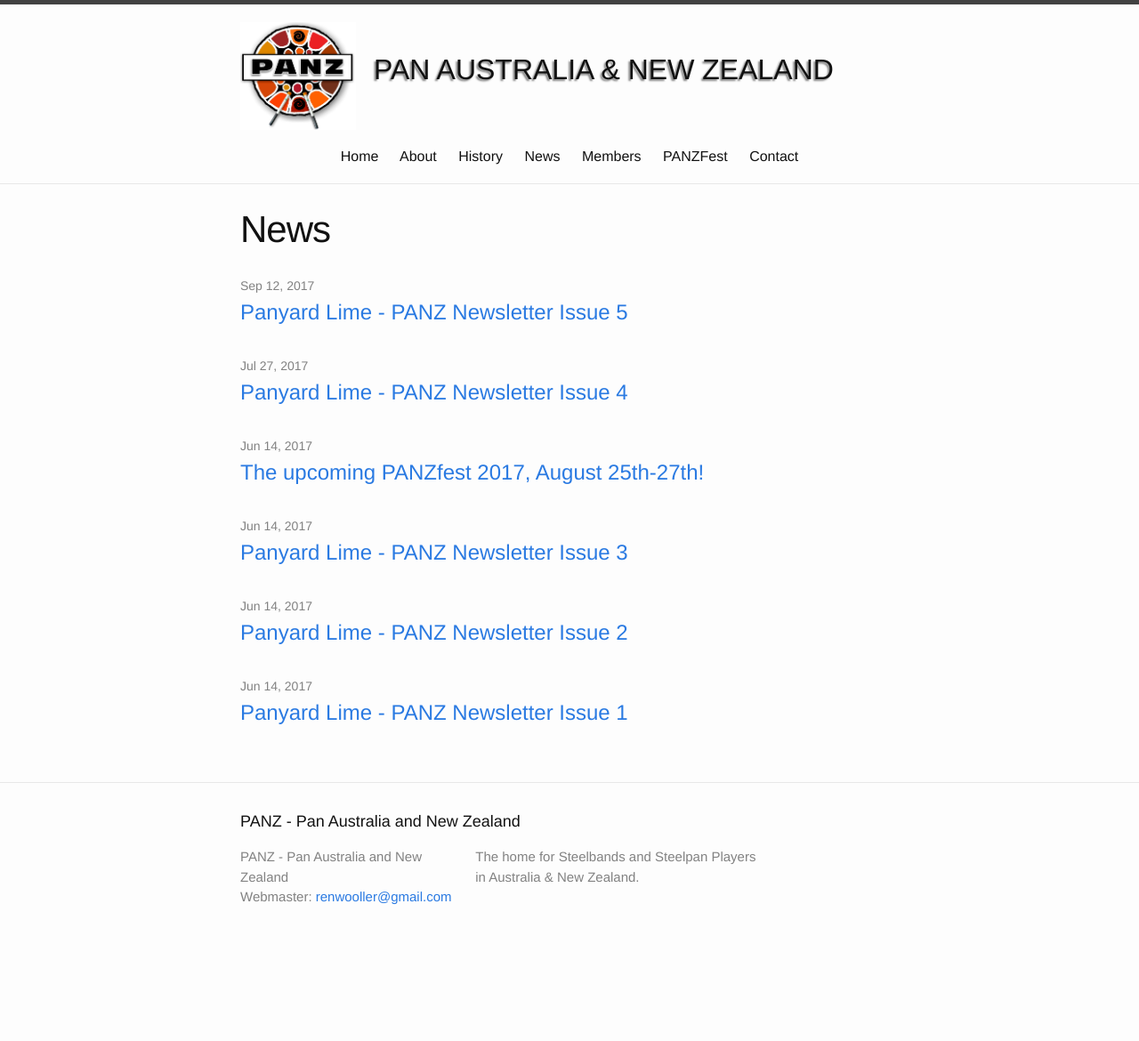
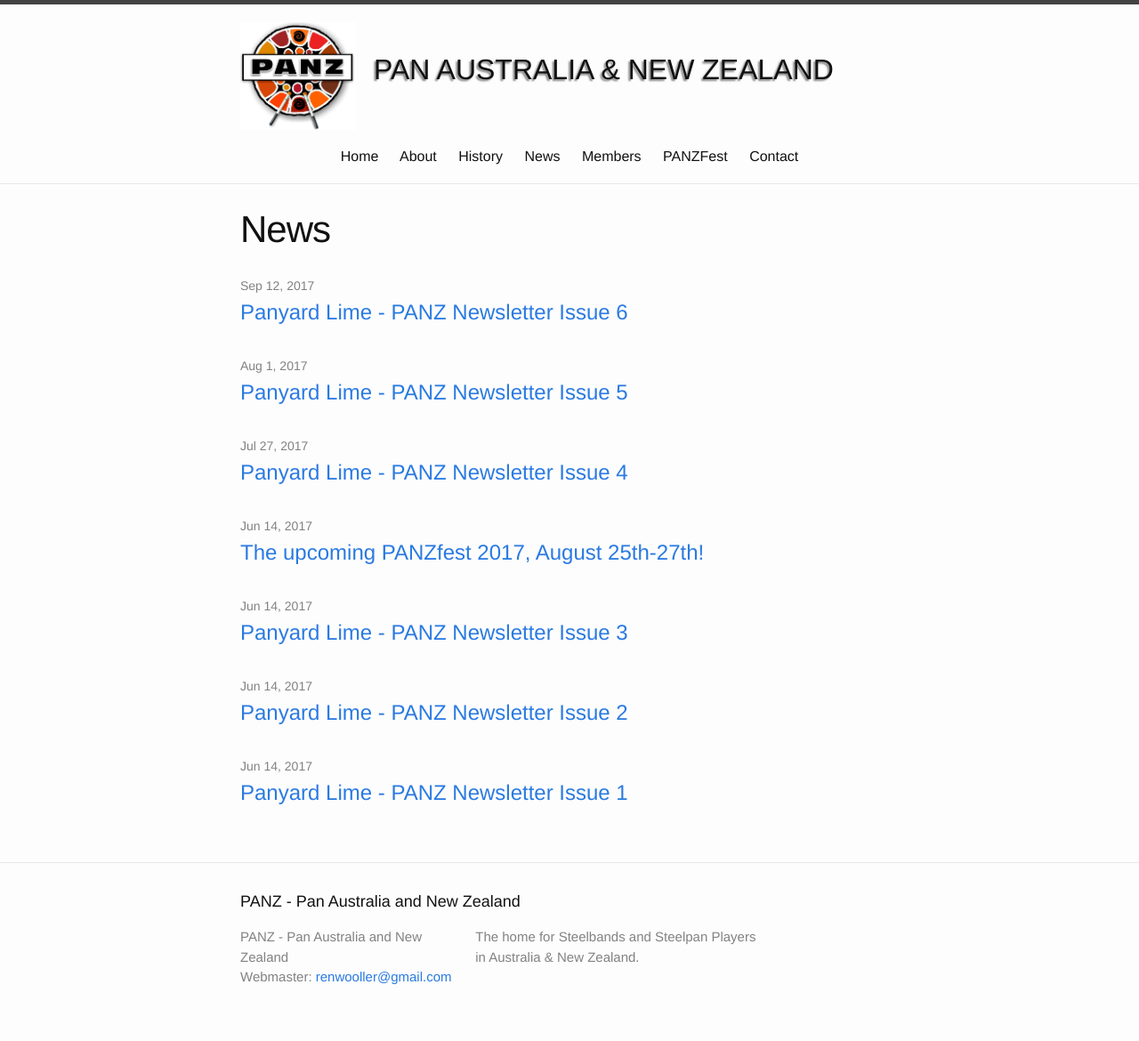
Before and after one commit to panzweb/panzweb.github.io, a Jekyll site: the page built from 2.news.markdown, in a window 1280 px wide. Shown: the whole page at 89% size. Built offline with Jekyll 4.4.1, drawn with Linux system fonts in a browser that asks for light colours; before the commit the page ends 1080 px from its top, so only the background shows below that.

Commit message:
Update 2.news.markdown

```diff
--- a/2.news.markdown
+++ b/2.news.markdown
@@ -10,7 +10,14 @@
     <li>
         <span class="post-meta">Sep 12, 2017</span>
         <h2>
-          <a class="post-link" href="http://mailchi.mp/d484088b6bd8/panyard-lime-6-panzfest-australian-steelband-festival-1087369">Panyard Lime - PANZ Newsletter Issue 5</a>
+          <a class="post-link" href="http://mailchi.mp/d484088b6bd8/panyard-lime-6-panzfest-australian-steelband-festival-1087369">Panyard Lime - PANZ Newsletter Issue 6</a>
+        </h2>
+    </li>
+
+    <li>
+        <span class="post-meta">Aug 1, 2017</span>
+        <h2>
+          <a class="post-link" href="http://mailchi.mp/c5d4f5e1f1e8/australian-steelband-festival-marysville-2013">Panyard Lime - PANZ Newsletter Issue 5</a>
         </h2>
     </li>
 
```
